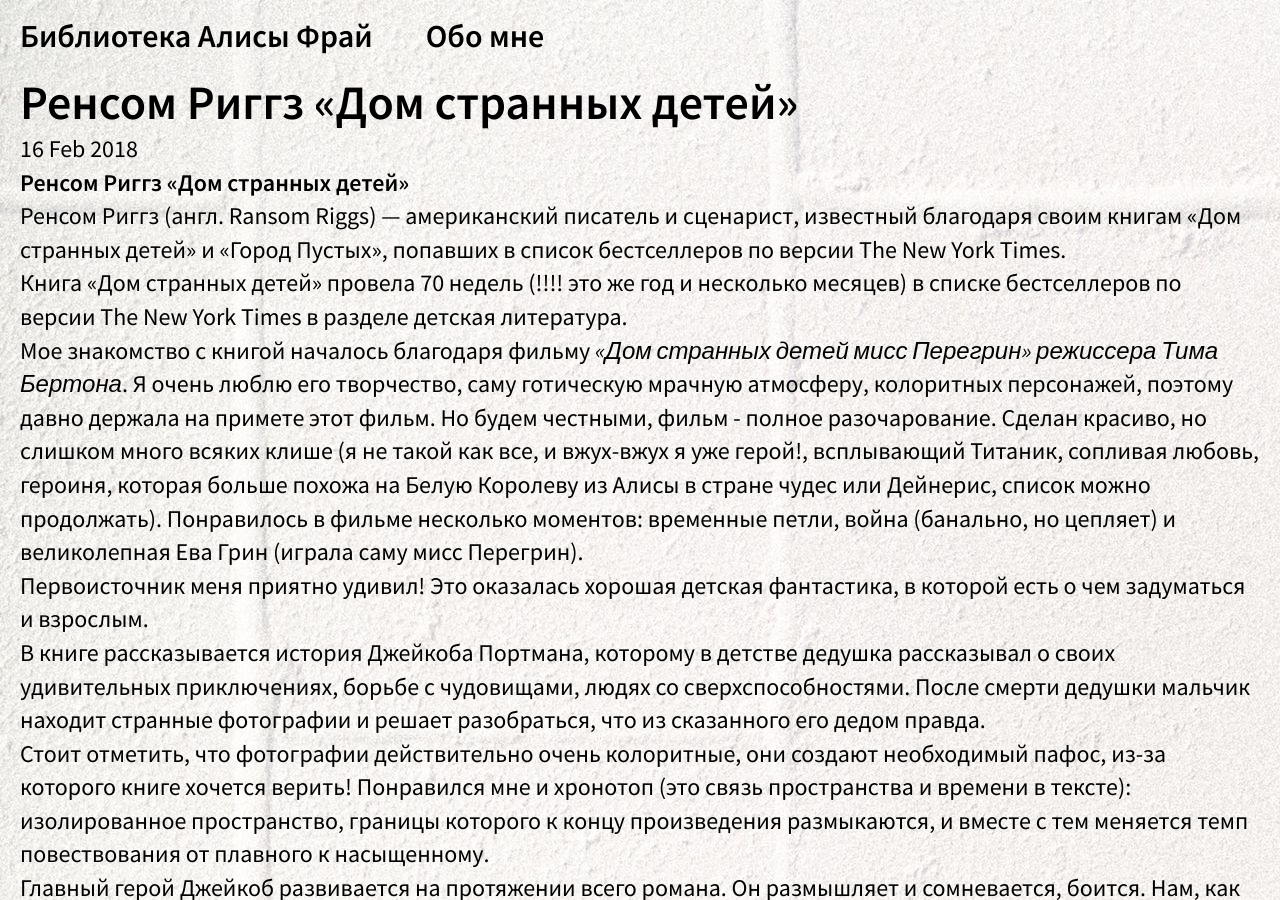
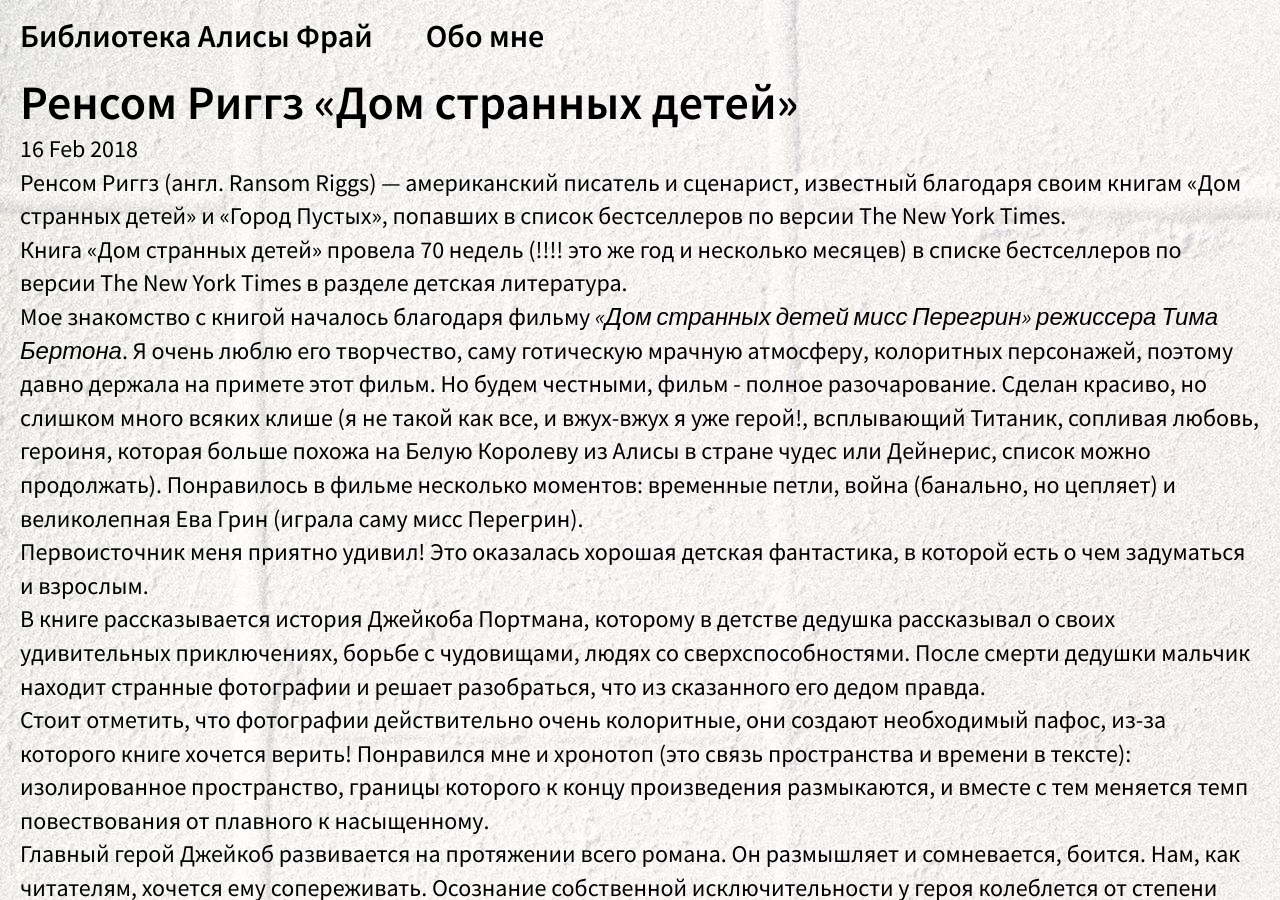
Before and after one commit to frayalisia/frayalisia.github.io, a Jekyll site: the page built from _posts/2018-02-16-missperegrineshomeforpeculiarchildren.md, in a window 1280 px wide and 900 px high. Built offline with Jekyll 4.4.1, drawn with Linux system fonts in a browser that asks for light colours.

Commit message:
Update 2018-02-16-missperegrineshomeforpeculiarchildren.md

```diff
--- a/_posts/2018-02-16-missperegrineshomeforpeculiarchildren.md
+++ b/_posts/2018-02-16-missperegrineshomeforpeculiarchildren.md
@@ -3,8 +3,6 @@ layout: post
 title: "Ренсом Риггз «Дом странных детей»"
 date: 2018-02-16
 ---
-
-**Ренсом Риггз «Дом странных детей»**
 
 Ренсом Риггз (англ. Ransom Riggs) — американский писатель и сценарист, известный благодаря своим книгам «Дом странных детей» и «Город Пустых», попавших в список бестселлеров по версии The New York Times.
 
```
